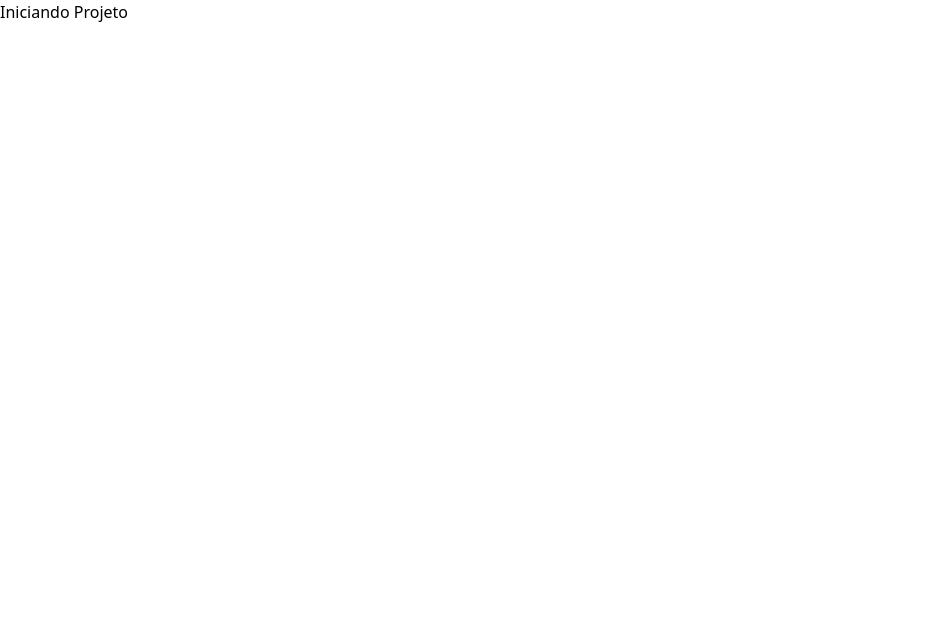
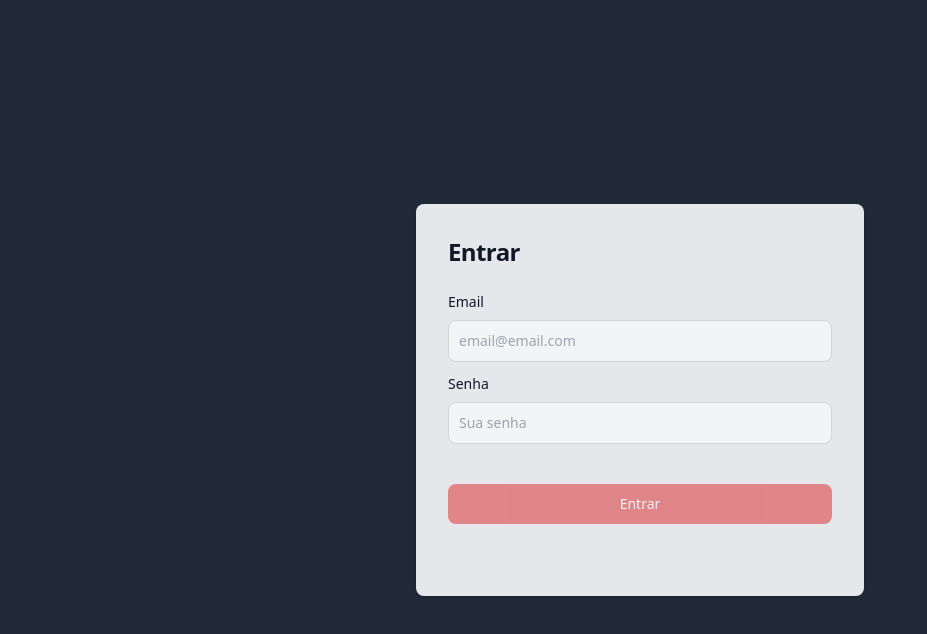
Before and after one commit to BrenoGodoy/verzelChallenge, a React (Create React App) app in the folder front-end/: page /login in a window 1280 px wide. Shown: the top 634 px of the page, without its empty margins (0-927 px from the left). Built offline with nearby package versions, Linux system fonts and the light colour scheme; no server answers.

Commit message:
feat: Cria página de Login, Home do App, Context API da aplicação e organiza rotas com react-router-dom

```diff
--- a/front-end/package.json
+++ b/front-end/package.json
@@ -8,6 +8,7 @@
     "@testing-library/user-event": "^13.5.0",
     "react": "^18.2.0",
     "react-dom": "^18.2.0",
+    "react-router-dom": "^6.7.0",
     "react-scripts": "5.0.1",
     "web-vitals": "^2.1.4"
   },
--- a/front-end/src/App.js
+++ b/front-end/src/App.js
@@ -1,8 +1,27 @@
+import { Route, Routes } from 'react-router-dom'
+// import Header from './Components/Header';
+import Home from './Pages/Home';
+import Login from './Pages/Login';
+// import Car from './Pages/Car';
+// import Admin from './Pages/Admin';
+// import AdminAdd from './Components/AdminAdd';
+// import AdminEdit from './Components/AdminEdit';
+// import AdminRemove from './Components/AdminRemove';
+
 function App() {
   return (
-    <div className="App">
-      Iniciando Projeto
-    </div>
+  <div className='h-screen'>
+    {/* <Header /> */}
+    <Routes>
+      <Route path="/" element= {<Home />}/>
+      <Route path='/login' element={<Login />}/>
+      {/* <Route path='/car/:id' element={<Car />}/>
+      <Route path="/admin" element= {<Admin />}/>
+      <Route path="/admin/add" element= {<AdminAdd />}/>
+      <Route path="/admin/edit" element= {<AdminEdit />}/>
+      <Route path="/admin/remove" element= {<AdminRemove />}/> */}
+    </Routes>
+  </div>
   );
 }
 
--- /dev/null
+++ b/front-end/src/Context/App.Provider.jsx
@@ -0,0 +1,55 @@
+import React, { useState, useMemo, useEffect } from 'react';
+import PropTypes from 'prop-types';
+import MyContext from './Create.Context';
+
+function ContextProvider({ children }) {
+  const [isLogged, setIsLogged] = useState(false)
+  const [mock, setMock] = useState([]);
+
+  const verifyIsLogged = () => {
+    const user = JSON.parse(localStorage.getItem('user'));
+    // Aqui vai rolar uma requisição para a api para verificar o token salvo no localStorage
+    try {
+      if (user.token) {
+        setIsLogged(true)
+      } else {
+        setIsLogged(false)
+      }
+    } catch (error) {
+      console.log(error.message)
+    }
+  }
+
+  const apiCall = async () => {
+    const req = await fetch('http://localhost:5256/Car');
+    const data = await req.json();
+    setMock(data)
+  };
+
+  useEffect(() => {
+    verifyIsLogged();
+    apiCall();
+  }, []);
+
+  const context = useMemo(
+    () => ({
+      mock,
+      setMock,
+      isLogged,
+      setIsLogged
+    }),
+    [mock, isLogged],
+  );
+
+  return (
+    <MyContext.Provider value={context}>
+      {children}
+    </MyContext.Provider>
+  );
+}
+
+ContextProvider.propTypes = {
+  children: PropTypes.node.isRequired,
+};
+
+export default ContextProvider;
--- /dev/null
+++ b/front-end/src/Context/Create.Context.jsx
@@ -0,0 +1,5 @@
+import { createContext } from 'react';
+
+const MyContext = createContext();
+
+export default MyContext;
--- /dev/null
+++ b/front-end/src/Pages/Home.jsx
@@ -0,0 +1,19 @@
+import React from "react";
+// import { useContext } from "react";
+// // import Cards from "../Components/Cards";
+// import MyContext from "../Context/Create.context";
+
+function Home() {
+  // const { mock } = useContext(MyContext);
+
+  return(
+    <div className="bg-gray-800 h-screen">
+      <div className="bg-gray-800">
+        <input className="w-full my-3 bg-gray-100 text-gray-900 p-2.5 hover:bg-gray-50" type="text" placeholder="Busque por marca, modelo, ano..."/>
+      </div>
+      {/* <Cards mock={mock}/> */}
+    </div>
+  )
+}
+
+export default Home;
--- /dev/null
+++ b/front-end/src/Pages/Login.jsx
@@ -0,0 +1,105 @@
+import React from "react";
+import { useContext } from "react";
+import { useEffect } from "react";
+import { useState } from "react";
+import { useNavigate } from "react-router-dom"
+import MyContext from "../Context/Create.Context";
+
+function Login() {
+  const { setIsLogged } = useContext(MyContext);
+  const [isDisable, setIsDisable] = useState(true);
+  const [isError] = useState(false); // setIsError será adicionado também
+  // const [errorMessage, setErrorMessage] = useState('');
+  const [user, setUser] = useState({
+    email: '',
+    password: ''
+  });
+  const navigate = useNavigate();
+
+  const emailRegex = /[\w\-._]+@[\w\-._]+\.\w{2,10}/;
+  const minPasswordLength = 5;
+  const minEmailLength = 11;
+
+  const buttonValidate = () => {
+    const { email, password } = user;
+    const status = email.length > minEmailLength
+    && emailRegex.test(email) && password.length > minPasswordLength;
+    setIsDisable(!status);
+  };
+
+  const handleChange = ({ target }) => {
+    const { name, value } = target;
+    console.log(name, value)
+    setUser({ ...user, [name]: value });
+  };
+
+  const saveUser = (email, token) => {
+    localStorage.setItem('user', JSON.stringify({
+      email,
+      token,
+    }));
+  };
+
+  const handleClick = () => {
+      // Chama a api, se tudo ok, loga e recebe token JWT que será salvo no localStorage para ser usado posteriormente no CRUD de carros.
+      const { email } = user; // password será usado depois também
+
+    //   requestLogin(email, password)
+    //   .then(({ data }) => {
+    //     saveUser(data);
+    //     setIsLogged(true);
+    //     navigate('/');
+    //   })
+    // .catch((error) => {
+    //   setIsError(false);
+    //   setIsError(false);
+    //   setIsError(true);
+    //   setErrorMessage(error.response.data.message);
+    // });
+    saveUser(email, 'tokenTeste')
+    setIsLogged(true);
+    navigate('/');
+  }
+
+  useEffect(() => {
+    buttonValidate();
+  });
+
+  return (
+    <div className="bg-gray-800 h-screen">
+      <div className="flex flex-col items-center justify-center px-6 py-8 mx-auto md:h-screen lg:py-0"
+      >
+        <div className="w-full bg-gray-200 rounded-lg shadow md:mt-0 sm:max-w-md xl:p-0">
+          <div className="p-6 space-y-4 md:space-y-6 sm:p-8">
+            <h1 className="text-xl font-bold leading-tight tracking-tight text-gray-900 md:text-2xl">
+                      Entrar
+            </h1>
+            <form>
+              <div className="my-3">
+                <label htmlFor="email" className="block mb-2 text-sm font-medium text-gray-900">Email</label>
+                <input onChange={handleChange} type="email" name="email" id="email" className="bg-gray-100 border border-gray-300 text-gray-900 sm:text-sm rounded-lg focus:ring-primary-600 focus:border-primary-600 block w-full p-2.5 hover:bg-gray-50" placeholder="email@email.com"
+                />
+              </div>
+              <div>
+                <label htmlFor="password" className="block mb-2 text-sm font-medium text-gray-900">Senha</label>
+                <input onChange={handleChange} type="password" name="password" id="password" className="bg-gray-100 border border-gray-300 text-gray-900 sm:text-sm rounded-lg focus:ring-primary-600 focus:border-primary-600 block w-full p-2.5 hover:bg-gray-50" placeholder="Sua senha"
+                />
+              </div>
+              <button disabled={ isDisable } onClick={(e) => handleClick(e.target)} type="button" className="my-10 w-full text-white bg-red-600 hover:bg-red-800 focus:ring-4 focus:outline-none focus:ring-primary-300 font-medium rounded-lg text-sm px-5 py-2.5 text-center disabled:opacity-50">Entrar</button>
+              {isError && <div role="alert">
+                <div className="bg-red-500 text-white font-bold rounded-t px-4 py-2">
+                  Erro!
+                </div>
+                <div className="border border-t-0 border-red-400 rounded-b bg-red-100 px-4 py-3 text-red-700">
+                  <p>Something not ideal might be happening.</p>
+                </div>
+              </div>}
+            </form>
+          </div>
+        </div>
+      </div>
+    </div>
+  )
+}
+
+export default Login;
--- a/front-end/src/index.js
+++ b/front-end/src/index.js
@@ -1,13 +1,19 @@
 import React from 'react';
 import ReactDOM from 'react-dom/client';
-import './index.css';
+import './index.css'
 import App from './App';
 import reportWebVitals from './reportWebVitals';
+import { BrowserRouter } from 'react-router-dom'
+import ContextProvider from './Context/App.Provider';
 
 const root = ReactDOM.createRoot(document.getElementById('root'));
 root.render(
   <React.StrictMode>
-    <App />
+    <BrowserRouter>
+      <ContextProvider>
+        <App />
+      </ContextProvider>
+    </BrowserRouter>
   </React.StrictMode>
 );
 
```
Also changed, not shown: 1 other file (tests, documents, lock files or other folders).
